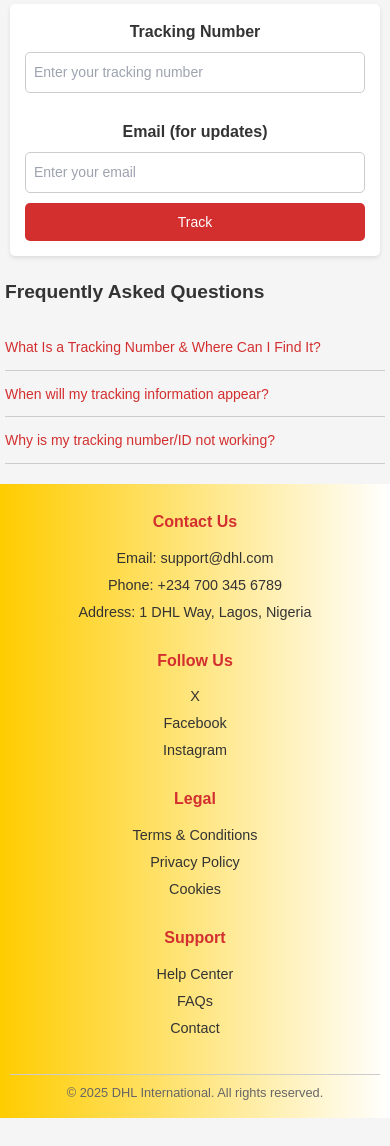
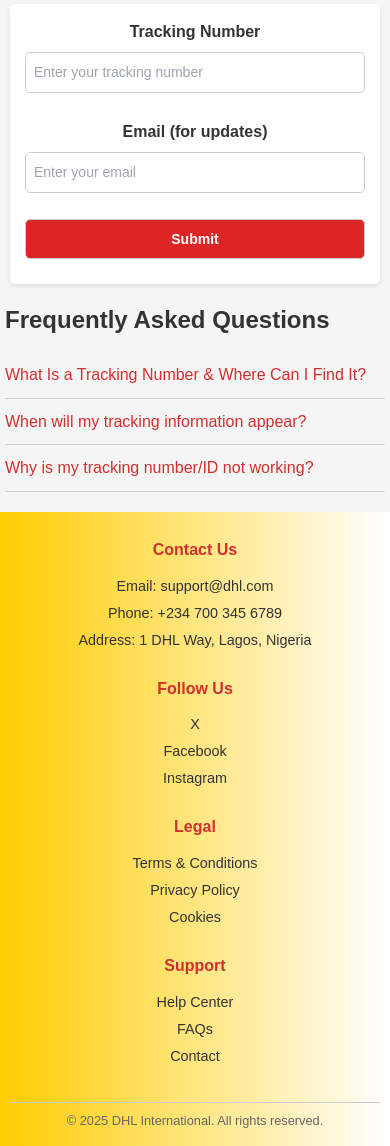
Before and after one commit to steadybomba/signment, a Flask app: template templates/index.html in a window 390 px wide. Shown: the part 144-1290 px from the top of the page. Before the commit the page ends 1262 px from the top, so only its background shows below. Run offline with Flask 3, Linux system fonts and the light colour scheme; the template is opened without the code that fills it: most values are stand-ins (such as "Sample title", 1, 10 or a date in 2020); form fields are guessed from the names that the template uses; parts of the project's set-up code (start-up, migrations or seed data) failed here and were passed over; some libraries are stand-ins or nearby versions.

Commit message:
Update index.html

```diff
--- a/templates/index.html
+++ b/templates/index.html
@@ -66,7 +66,6 @@
             justify-content: center;
             margin: 20px 0;
             padding: 0 10px;
-            position: relative;
         }
         .track-box {
             background: #fff;
@@ -103,7 +102,6 @@
             box-sizing: border-box;
             font-size: 16px;
             transition: background-color 0.3s ease;
-            position: relative;
         }
         .track-box button:hover {
             background-color: #b71c1c;
@@ -111,23 +109,6 @@
         .track-box button:disabled {
             background-color: #e57373;
             cursor: not-allowed;
-        }
-        .spinner {
-            display: none;
-            border: 3px solid #f3f3f3;
-            border-top: 3px solid #d32f2f;
-            border-radius: 50%;
-            width: 20px;
-            height: 20px;
-            animation: spin 1s linear infinite;
-            position: absolute;
-            left: 50%;
-            top: 50%;
-            transform: translate(-50%, -50%);
-        }
-        @keyframes spin {
-            0% { transform: translate(-50%, -50%) rotate(0deg); }
-            100% { transform: translate(-50%, -50%) rotate(360deg); }
         }
         .faq-section {
             margin: 20px 10px;
@@ -154,21 +135,11 @@
             color: #333;
             font-size: 14px;
         }
-        .tracking-result {
-            margin-top: 20px;
-            padding: 10px;
-            background: #e0e0e0;
-            border-radius: 5px;
-            display: none;
-            white-space: pre-wrap;
-            font-size: 14px;
-        }
         .footer {
             background: linear-gradient(to right, #ffcc00, #fff);
             padding: 30px 20px;
             color: #333;
             text-align: center;
-            position: relative;
             margin-top: 40px;
         }
         .footer .footer-content {
@@ -207,28 +178,6 @@
             padding-top: 10px;
             border-top: 1px solid #ccc;
         }
-        .admin-dot {
-            display: inline-block;
-            width: 10px;
-            height: 10px;
-            background: transparent;
-            cursor: pointer;
-            position: absolute;
-            right: 20px;
-            bottom: 20px;
-        }
-        .admin-dot:hover::after {
-            content: 'Admin';
-            position: absolute;
-            bottom: 15px;
-            right: 0;
-            background: #d32f2f;
-            color: white;
-            padding: 3px 8px;
-            border-radius: 3px;
-            font-size: 12px;
-            white-space: nowrap;
-        }
 
         /* Responsive Design */
         @media (max-width: 480px) {
@@ -262,26 +211,8 @@
                 font-size: 14px;
                 padding: 8px;
             }
-            .spinner {
-                width: 16px;
-                height: 16px;
-                border-width: 2px;
-                border-top-width: 2px;
-            }
             .faq-section {
                 margin: 15px 5px;
-            }
-            .faq-section h2 {
-                font-size: 1.2em;
-            }
-            .faq-item a {
-                font-size: 14px;
-            }
-            .faq-item div {
-                font-size: 12px;
-            }
-            .tracking-result {
-                font-size: 12px;
             }
             .footer {
                 padding: 15px 10px;
@@ -307,16 +238,6 @@
                 margin-top: 10px;
                 padding-top: 8px;
             }
-            .admin-dot {
-                right: 10px;
-                bottom: 10px;
-                width: 8px;
-                height: 8px;
-            }
-            .admin-dot:hover::after {
-                font-size: 10px;
-                padding: 2px 6px;
-            }
         }
 
         @media (min-width: 481px) and (max-width: 768px) {
@@ -339,10 +260,6 @@
             }
             .track-box input, .track-box button {
                 font-size: 15px;
-            }
-            .spinner {
-                width: 18px;
-                height: 18px;
             }
             .faq-section {
                 margin: 15px 10px;
@@ -450,7 +367,7 @@
         }
 
         /* Touch-friendly adjustments */
-        .menu, .track-box button, .admin-dot {
+        .menu, .track-box button {
             -webkit-tap-highlight-color: transparent;
         }
     </style>
@@ -467,19 +384,13 @@
             s1.src = 'https://embed.tawk.to/68e86cda366f2e1951fd6e9f/1j75uidt9';
             s1.charset = 'UTF-8';
             s1.setAttribute('crossorigin', '*');
-            s1.onload = function() {
-                console.log('Tawk.to script loaded successfully');
-            };
-            s1.onerror = function() {
-                console.error('Failed to load Tawk.to script');
-            };
             s0.parentNode.insertBefore(s1, s0);
         })();
     </script>
 </head>
 <body>
     <div class="header">
-        <img src="/static/dhl-logo.png" alt="DHL Logo">
+        <img src="{{ url_for('static', filename='dhl-logo.png') }}" alt="DHL Logo">
         <div class="menu" aria-label="Toggle navigation menu" aria-expanded="false" aria-controls="menu-content">≡</div>
         <div id="menu-content" class="menu-content hidden">
             <a href="{{ url_for('index') }}">Home</a>
@@ -490,13 +401,14 @@
     <div class="title">Track & Trace</div>
     <div class="track-section">
         <div class="track-box">
-            <form id="trackForm" onsubmit="handleSubmit(event)">
-                <label for="trackingInput">Tracking Number</label>
-                <input type="text" id="trackingInput" name="tracking" placeholder="Enter your tracking number" pattern="\d{10,12}" title="Enter a 10-12 digit tracking number" required maxlength="50">
-                <label for="subscribeEmail" class="mt-4">Email (for updates)</label>
-                <input type="email" id="subscribeEmail" placeholder="Enter your email">
-                <button type="submit">Track <span class="spinner"></span></button>
-                <div id="result" class="tracking-result" role="alert"></div>
+            <form method="POST" action="{{ url_for('track') }}">
+                {{ form.hidden_tag() }}
+                <label for="tracking_number">Tracking Number</label>
+                {{ form.tracking_number(id='tracking_number', placeholder='Enter your tracking number', pattern='[A-Za-z0-9]{10,20}', title='Enter a valid tracking number (10-20 alphanumeric characters)', required=True, maxlength=50, class='w-full p-2 mb-2 border border-gray-300 rounded') }}
+                <label for="email" class="mt-4">Email (for updates)</label>
+                {{ form.email(id='email', placeholder='Enter your email', type='email', class='w-full p-2 mb-2 border border-gray-300 rounded') }}
+                <div class="g-recaptcha" data-sitekey="{{ recaptcha_site_key }}"></div>
+                {{ form.submit(class='bg-red-600 hover:bg-red-700 text-white font-bold py-2 px-4 rounded w-full cursor-pointer mt-4') }}
             </form>
         </div>
     </div>
@@ -545,7 +457,6 @@
         <div class="copyright">
             © 2025 DHL International. All rights reserved.
         </div>
-        <a href="/login" class="admin-dot" aria-label="Admin Access"></a>
     </div>
 
     <script>
@@ -567,81 +478,6 @@
             const faq = document.getElementById(id);
             faq.style.display = faq.style.display === 'none' ? 'block' : 'none';
         }
-
-        // Handle Form Submission
-        async function handleSubmit(e) {
-            e.preventDefault();
-            const tracking = document.getElementById('trackingInput').value;
-            const email = document.getElementById('subscribeEmail').value;
-            const result = document.getElementById('result');
-            const button = document.querySelector('#trackForm button');
-            const spinner = document.querySelector('#trackForm .spinner');
-
-            // Validate tracking number
-            if (!tracking) {
-                result.textContent = 'Please enter a tracking number.';
-                result.style.display = 'block';
-                return;
-            }
-            if (!/^\d{10,12}$/.test(tracking)) {
-                result.textContent = 'Please enter a valid 10-12 digit tracking number.';
-                result.style.display = 'block';
-                return;
-            }
-
-            // Validate email if provided
-            if (email) {
-                const emailRegex = /^[^\s@]+@[^\s@]+\.[^\s@]+$/;
-                if (!emailRegex.test(email)) {
-                    result.textContent = 'Please enter a valid email address.';
-                    result.style.display = 'block';
-                    return;
-                }
-            }
-
-            // Show spinner and disable button
-            button.disabled = true;
-            button.textContent = 'Processing...';
-            spinner.style.display = 'inline-block';
-
-            // Subscribe if email is provided
-            if (email) {
-                try {
-                    const response = await fetch(`/shipments/${tracking}/subscribe`, {
-                        method: 'POST',
-                        headers: { 'Content-Type': 'application/json' },
-                        body: JSON.stringify({ email })
-                    });
-                    const data = await response.json();
-                    if (!response.ok) {
-                        result.textContent = data.error || 'Subscription failed.';
-                        result.style.display = 'block';
-                    } else {
-                        result.textContent = 'Subscribed successfully! You will receive updates.';
-                        result.style.display = 'block';
-                    }
-                } catch (error) {
-                    result.textContent = 'Error subscribing to updates. Proceeding to tracking...';
-                    result.style.display = 'block';
-                }
-            }
-
-            // Redirect to tracking page
-            setTimeout(() => {
-                window.location.href = `/track/?tracking=${encodeURIComponent(tracking)}`;
-            }, email ? 1000 : 0); // Delay redirect slightly if subscribing to show result
-        }
-
-        // Tawk.to Script
-        var Tawk_API = Tawk_API || {}, Tawk_LoadStart = new Date();
-        (function() {
-            var s1 = document.createElement("script"), s0 = document.getElementsByTagName("script")[0];
-            s1.async = true;
-            s1.src = 'https://embed.tawk.to/68e86cda366f2e1951fd6e9f/1j75uidt9';
-            s1.charset = 'UTF-8';
-            s1.setAttribute('crossorigin', '*');
-            s0.parentNode.insertBefore(s1, s0);
-        })();
     </script>
 </body>
 </html>
```
